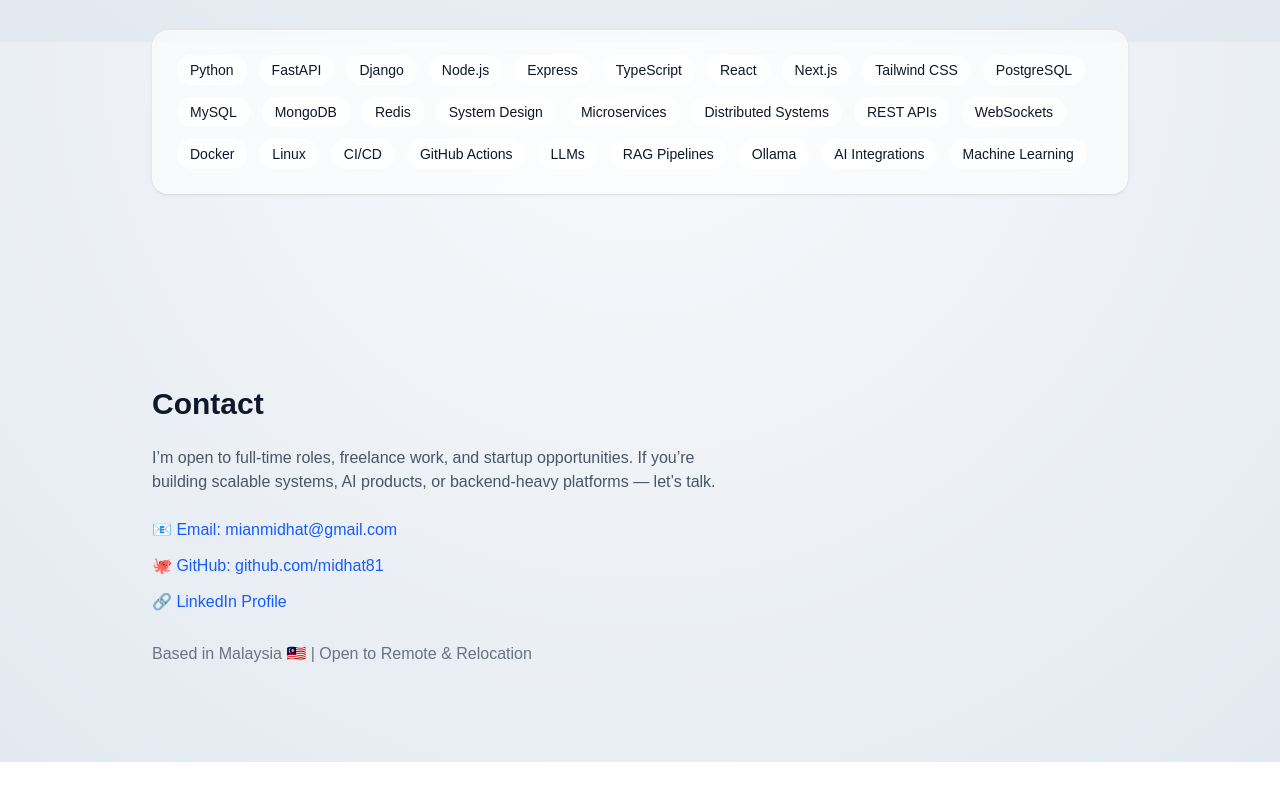
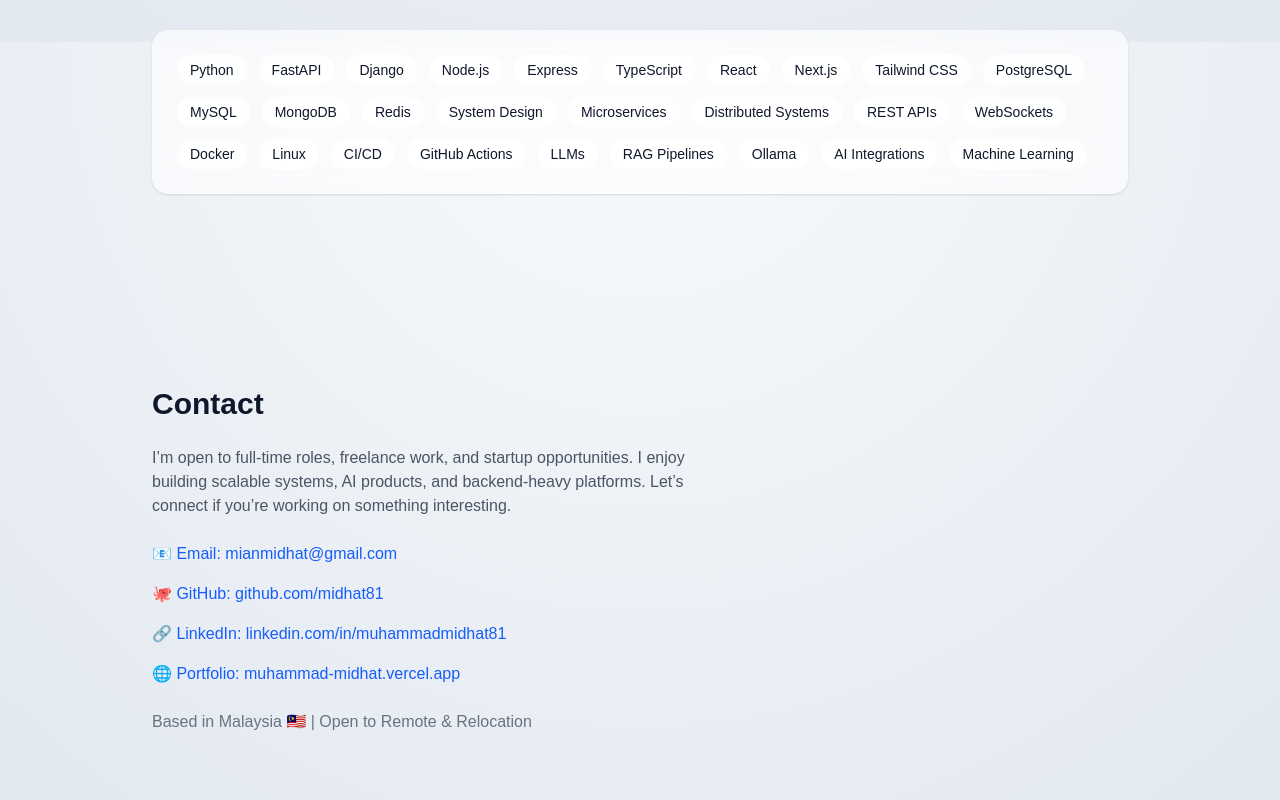
Before and after one commit to midhat81/midhat-portfolio, a Next.js app: page / in a window 1280 px wide. Shown: the part 3158-3958 px from the top of the page. Before the commit the page ends 3920 px from the top, so only its background shows below. Built offline with nearby package versions, Linux system fonts and the light colour scheme.

Commit message:
Improve contact section and fix LinkedIn link

```diff
--- a/app/components/Contact.tsx
+++ b/app/components/Contact.tsx
@@ -8,14 +8,15 @@
 
       <p className="text-gray-600 max-w-xl">
         I’m open to full-time roles, freelance work, and startup opportunities.
-          If you’re building scalable systems, AI products, or backend-heavy platforms — let’s talk.
+        I enjoy building scalable systems, AI products, and backend-heavy platforms.
+        Let’s connect if you’re working on something interesting.
       </p>
 
-        <div className="mt-6 flex flex-col gap-3">
+      <div className="mt-6 flex flex-col gap-4">
 
         <a
           href="mailto:mianmidhat@gmail.com"
-            className="text-blue-600"
+          className="text-blue-600 hover:underline"
         >
           📧 Email: mianmidhat@gmail.com
         </a>
@@ -23,24 +24,35 @@
         <a
           href="https://github.com/midhat81"
           target="_blank"
-            className="text-blue-600"
+          rel="noopener noreferrer"
+          className="text-blue-600 hover:underline"
         >
           🐙 GitHub: github.com/midhat81
         </a>
 
         <a
-            href="www.linkedin.com/in/muhammadmidhat81"
+          href="https://www.linkedin.com/in/muhammadmidhat81"
           target="_blank"
-            className="text-blue-600"
+          rel="noopener noreferrer"
+          className="text-blue-600 hover:underline"
         >
-            🔗 LinkedIn Profile
+          🔗 LinkedIn: linkedin.com/in/muhammadmidhat81
         </a>
 
-          <p className="text-gray-500 mt-4">
+        <a
+          href="https://muhammad-midhat.vercel.app"
+          target="_blank"
+          rel="noopener noreferrer"
+          className="text-blue-600 hover:underline"
+        >
+          🌐 Portfolio: muhammad-midhat.vercel.app
+        </a>
+
+      </div>
+
+      <p className="text-gray-500 mt-6">
         Based in Malaysia 🇲🇾 | Open to Remote & Relocation
       </p>
-
-        </div>
 
     </section>
   );
```
Lines whose indentation alone changed are shown as unchanged.
